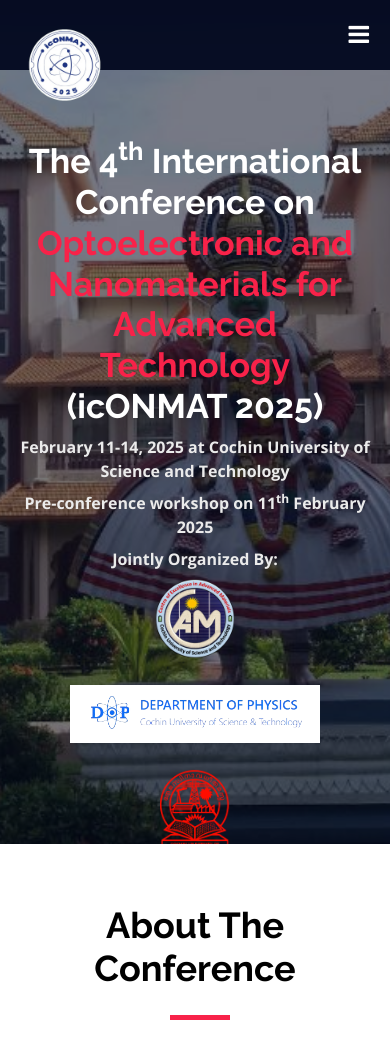
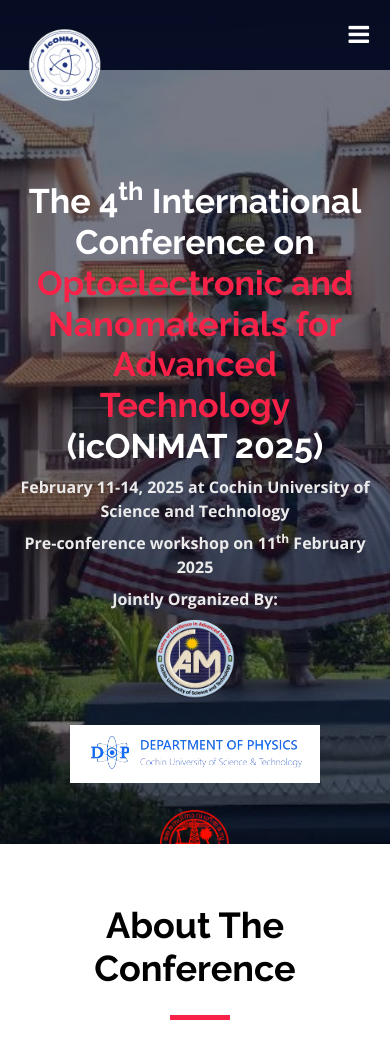
Before and after one commit to VarshaShaheen/IconMat, a Django app: template templates/home/home.html in a window 390 px wide. Shown: the top 1043 px of the page. Run offline with Django 5.2, Linux system fonts and the light colour scheme; the template is opened without the code that fills it, so the values that code supplies are empty; parts of the project's set-up code (start-up, migrations or seed data) failed here and were passed over; some libraries are stand-ins or nearby versions.

Commit message:
intro section made responcive

```diff
--- a/static/css/style.css
+++ b/static/css/style.css
@@ -1536,7 +1536,7 @@
     }
 
     #intro .intro-container {
-        top: 70px;
+        top: 150px;
     }
 
     #intro h1 {
```
